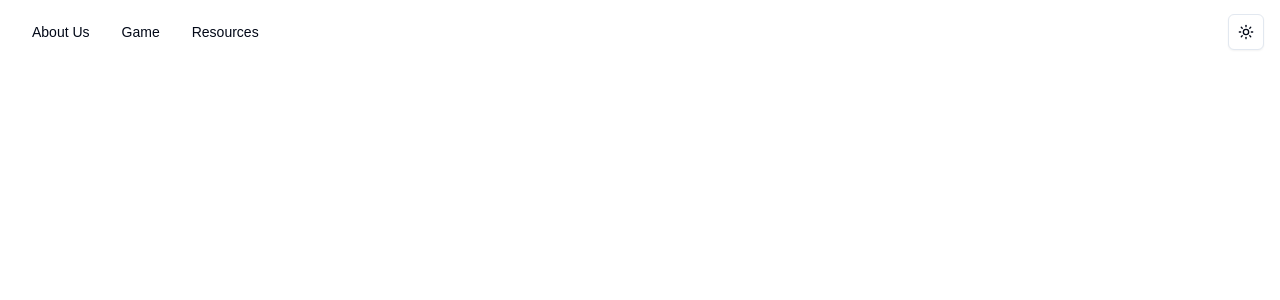
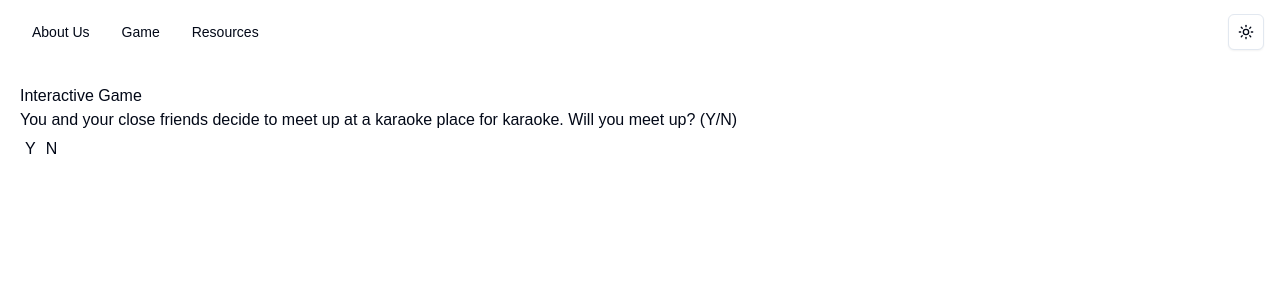
Before and after one commit to meisyt08/smuwebdev, a Next.js app in the folder my-app/: page /quiz in a window 1280 px wide. Shown: the top 300 px of the page. Built offline with nearby package versions, Linux system fonts and the light colour scheme.

Commit message:
base for quiz

```diff
--- /dev/null
+++ b/my-app/app/quiz/decisions.tsx
@@ -0,0 +1,124 @@
+export interface GameState {
+    text: string;
+    options: { [key: string]: string };
+}
+
+export const gameFramework: { [key: string]: GameState } = {
+    "start": {
+        text: "You and your close friends decide to meet up at a karaoke place for karaoke. Will you meet up? (Y/N)",
+        options: {
+            "Y": "arriveAtPlace",
+            "N": "chillAtHome"
+        }
+    },
+    "arriveAtPlace": {
+        text: "You arrive at the place. There is someone new in the group, whom all your friends love. His name is Bob...",
+        options: {
+            "continue": "karaokeTime"
+        }
+    },
+    "chillAtHome": {
+        text: "You chill at home for the day, unaware of what's to come...",
+        options: {
+            "continue": "partII"
+        }
+    },
+    "karaokeTime": {
+        text: "After a while of karaoke, Bob pulls out something. Your friends whoop in excitement as they peer into a tote bag...",
+        options: {
+            "Y": "moveCloser",
+            "N": "theyComeToYou"
+        }
+    },
+    "moveCloser": {
+        text: "You come near them and they show you the tote bag full of colourful sharpies. All your friends are taking one. Janine pushes to you the last sharpie. 'It's your gift!! Take it.'",
+        options: {
+            "Y": "takeSharpie",
+            "N": "forcedSharpie"
+        }
+    },
+    "theyComeToYou": {
+        text: "They come to you anyways and show you the tote bag full of colourful sharpies. All your friends have taken one. Janine pushes to you the last sharpie. 'It's your gift!! Take it.'",
+        options: {
+            "Y": "takeSharpie",
+            "N": "forcedSharpie"
+        }
+    },
+    "takeSharpie": {
+        text: "You take the sharpie and stare at it curiously...",
+        options: {
+            "continue": "revealVape"
+        }
+    },
+    "forcedSharpie": {
+        text: "You try to refuse but Janine's demeanor changes... She stares at you with slight irritation in her eyes, though her smile stays as she pushes the sharpie into your palms. Your heart races. Your skin burns.",
+        options: {
+            "continue": "revealVape"
+        }
+    },
+    "revealVape": {
+        text: "Janine and your other friends sit around you. Janine pulls out the cap out of both of your sharpies, revealing a black metal tip that looks pretty dissimilar from a sharpie...",
+        options: {
+            "continue": "realization"
+        }
+    },
+    "realization": {
+        text: "To your surprise, everyone around you puts the sharpie to their mouth. Alarmingly, fumes seem to come out of their mouths after taking away the sharpie. Then, flashbacks on lessons about vapes come to mind. You connect the dots...",
+        options: {
+            "continue": "resistOrNot"
+        }
+    },
+    "resistOrNot": {
+        text: "A hand suddenly wraps around yours, bringing the sharpie in your hands to your mouth... Do you resist? (Y1/N1)",
+        options: {
+            "Y1": "resist",
+            "N1": "giveIn"
+        }
+    },
+    "resist": {
+        text: "You resist... Janine's hand is still around you. 'Why? Just try it, it's really good. Look at everyone else!'",
+        options: {
+            "Y2": "tryVape",
+            "N2": "fomo"
+        }
+    },
+    "giveIn": {
+        text: "You stare at Janine. She nods in approval, smile on her face... Maybe everything will just be fine then...",
+        options: {
+            "continue": "cycleBegins"
+        }
+    },
+    "tryVape": {
+        text: "All your friends start nodding their heads. 'Go try it,' they say. 'It's soooo good!! ... It’ll benefit your mental health, help you destress... Don't be afraid of a little bit of dangerous! You cross the road everyday knowing that you could be hit one day, don't you?'",
+        options: {
+            "continue": "giveIn"
+        }
+    },
+    "fomo": {
+        text: "You sit in silence, letting the FOMO sink in... Your thoughts overwhelm you as you stare at the rest having fun... Maybe you should actually try it...",
+        options: {
+            "Y3": "tryVape",
+            "N3": "leaveGroup"
+        }
+    },
+    "leaveGroup": {
+        text: "Wow, you're strong. You walk out on your friends and leave this group of people.",
+        options: {
+            "continue": "partII"
+        }
+    },
+    "cycleBegins": {
+        text: "Slowly... You fall into a cycle... One that you love... From that day onwards, you ride on the high, needing more and more whiffs of that magical substance. The familiar strawberry flavours fill your mouth with ecstasy, drowns your brains in mushy heaven, and you can't help but go back to it... Because it's fulfilling; because it's phenomenal; because it's something you can't replicate elsewhere.",
+        options: {
+            "continue": "end"
+        }
+    },
+    "partII": {
+        text: "Part II begins here...",
+        options: {}
+    },
+    "end": {
+        text: "The game ends here. Thank you for playing!",
+        options: {}
+    }
+};
--- a/my-app/app/quiz/page.tsx
+++ b/my-app/app/quiz/page.tsx
@@ -1,5 +1,31 @@
 "use client";
 
+import React, { useState } from 'react';
+import { gameFramework, GameState } from './decisions';
+
 export default function Quiz() {
+    const [currentStateKey, setCurrentStateKey] = useState<string>('start');
+    const currentState: GameState = gameFramework[currentStateKey];
 
+    const handleOptionClick = (nextStateKey: string) => {
+        setCurrentStateKey(nextStateKey);
+    };
+
+    return (
+        <div style={{ padding: '20px' }}>
+            <h1>Interactive Game</h1>
+            <p>{currentState.text}</p>
+            <div>
+                {Object.keys(currentState.options).map((optionKey) => (
+                    <button
+                        key={optionKey}
+                        onClick={() => handleOptionClick(currentState.options[optionKey])}
+                        style={{ margin: '5px' }}
+                    >
+                        {optionKey}
+                    </button>
+                ))}
+            </div>
+        </div>
+    );
 }
```
